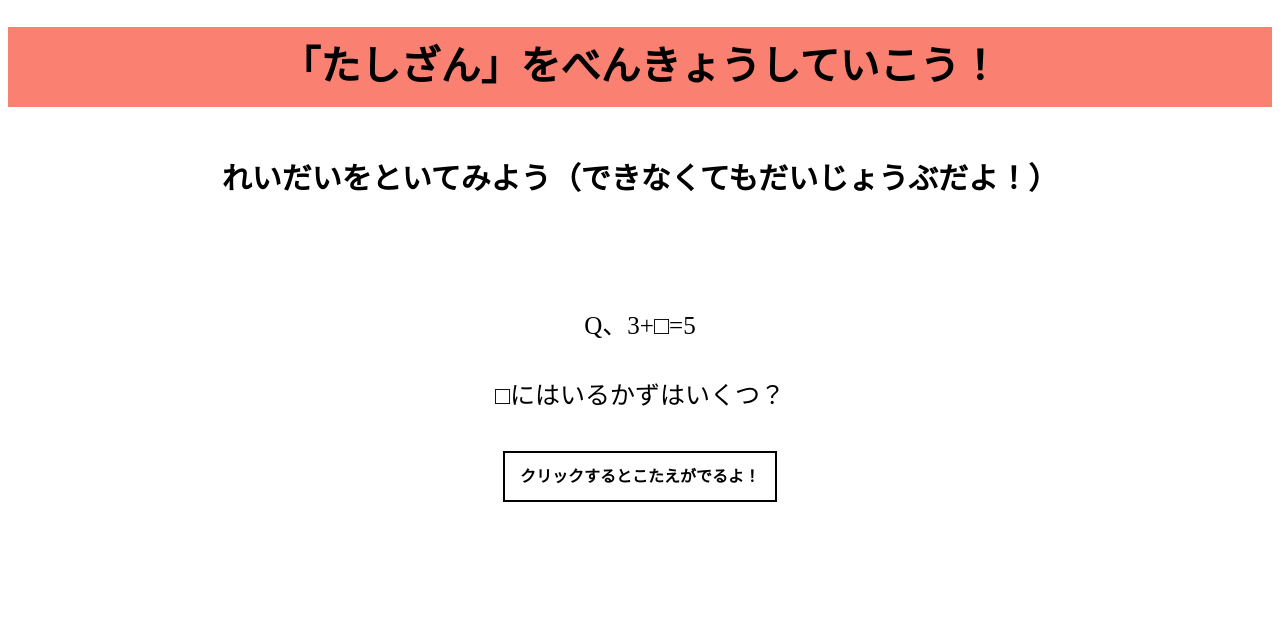
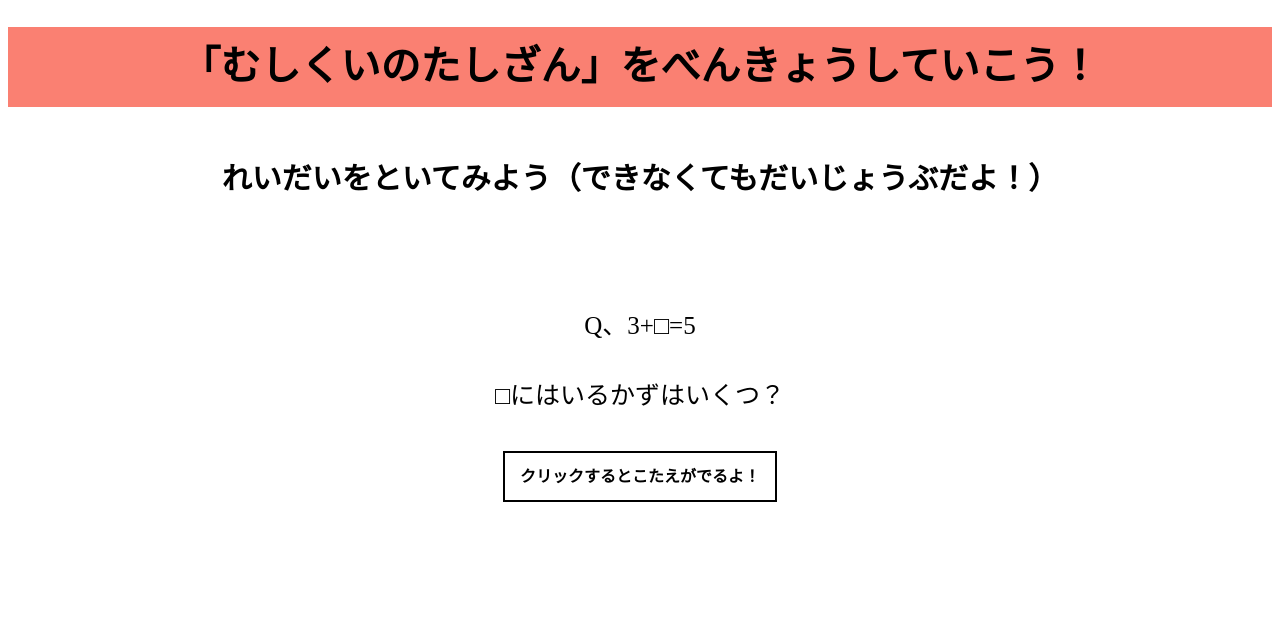
Before and after one commit to yamasiko/kansei6, a plain HTML site: page index.html in a window 1280 px wide. Shown: the top 626 px of the page. Drawn offline with Linux system fonts and the light colour scheme.

Commit message:
Update index.html

```diff
--- a/index.html
+++ b/index.html
@@ -110,7 +110,7 @@
     </head>
 
     <body>
-        <h1>「たしざん」をべんきょうしていこう！</h1>
+        <h1>「むしくいのたしざん」をべんきょうしていこう！</h1>
 
         <h2>れいだいをといてみよう（できなくてもだいじょうぶだよ！）</h2><br>
 
```
